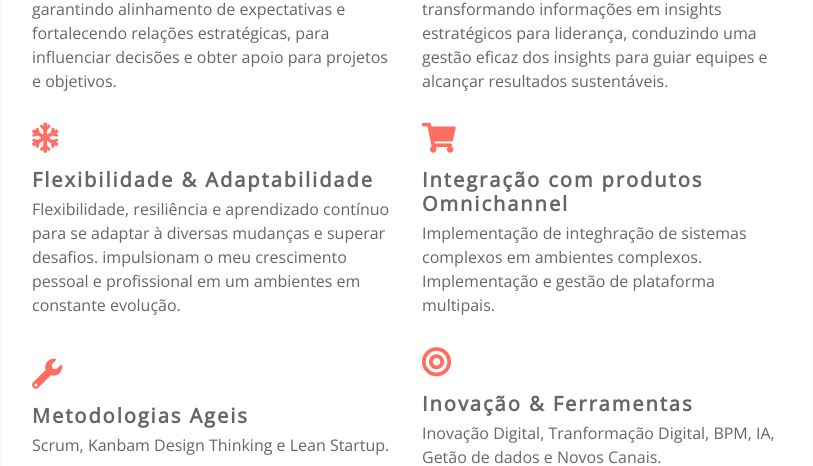
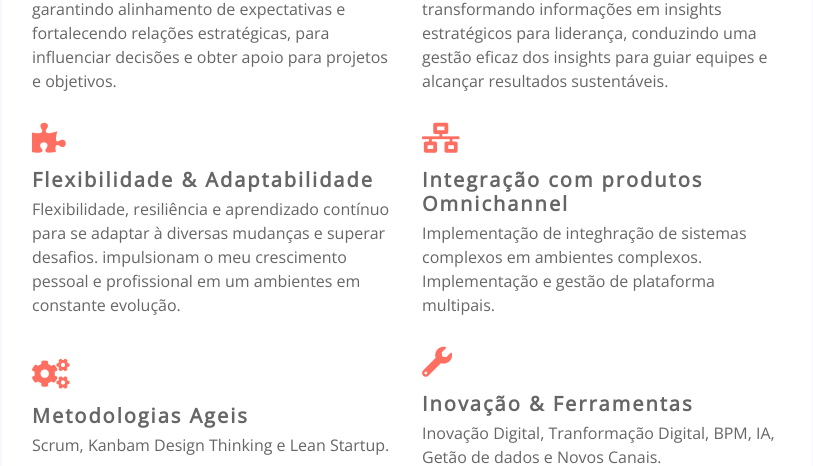
Before and after one commit to 2023-amorim/profile, a plain HTML site: page index.html in a window 1280 px wide. Shown: the part 4099-4565 px from the top of the page, without its empty margins (398-1211 px from the left). Drawn offline with nearby package versions, Linux system fonts and the light colour scheme.

Commit message:
Update index.html

```diff
--- a/index.html
+++ b/index.html
@@ -430,7 +430,7 @@
               </div>
               <div class="col-md-6">
                 <div class="srv-col">
-                  <i class="fa fa-snowflake"></i>
+                  <i class="fa fa-puzzle-piece"></i>
                   <h3>Flexibilidade & Adaptabilidade</h3>
                   <p>
                   Flexibilidade, resiliência e aprendizado contínuo para se adaptar à diversas mudanças e superar desafios. impulsionam o meu crescimento pessoal e profissional em um ambientes em constante evolução.
@@ -440,7 +440,7 @@
               </div>
               <div class="col-md-6">
                 <div class="srv-col">
-                  <i class="fa fa-shopping-cart"></i>
+                  <i class="fa fa-network-wired"></i>
                   <h3>Integração com produtos Omnichannel</h3>
                   <p>
                     Implementação de integhração de sistemas complexos em
@@ -451,7 +451,7 @@
               </div>
               <div class="col-md-6">
                 <div class="srv-col">
-                  <i class="fa fa-wrench"></i>
+                  <i class="fa fa-cogs"></i>
                   <h3>Metodologias Ageis</h3>
                   <p>Scrum, Kanbam Design Thinking e Lean Startup.</p>
                 </div>
@@ -459,7 +459,7 @@
 
               <div class="col-md-6">
                 <div class="srv-col">
-                  <i class="fa fa-bullseye"></i>
+                  <i class="fa fa-wrench"></i>
                   <h3>Inovação & Ferramentas</h3>
                   <p>
                     Inovação Digital, Tranformação Digital, BPM, IA, Getão de
@@ -567,6 +567,8 @@
                   <p>
                     <i class="fa fa-phone"></i
                     ><a href="https://wa.me/5511998282103" target="_blank">+55 11 99828-2103</a>
+</a>
+
                   </p>
                   <p><i class="fa fa-map-marker"></i>Cotia - SP</p>
                   <div class="social">
```
